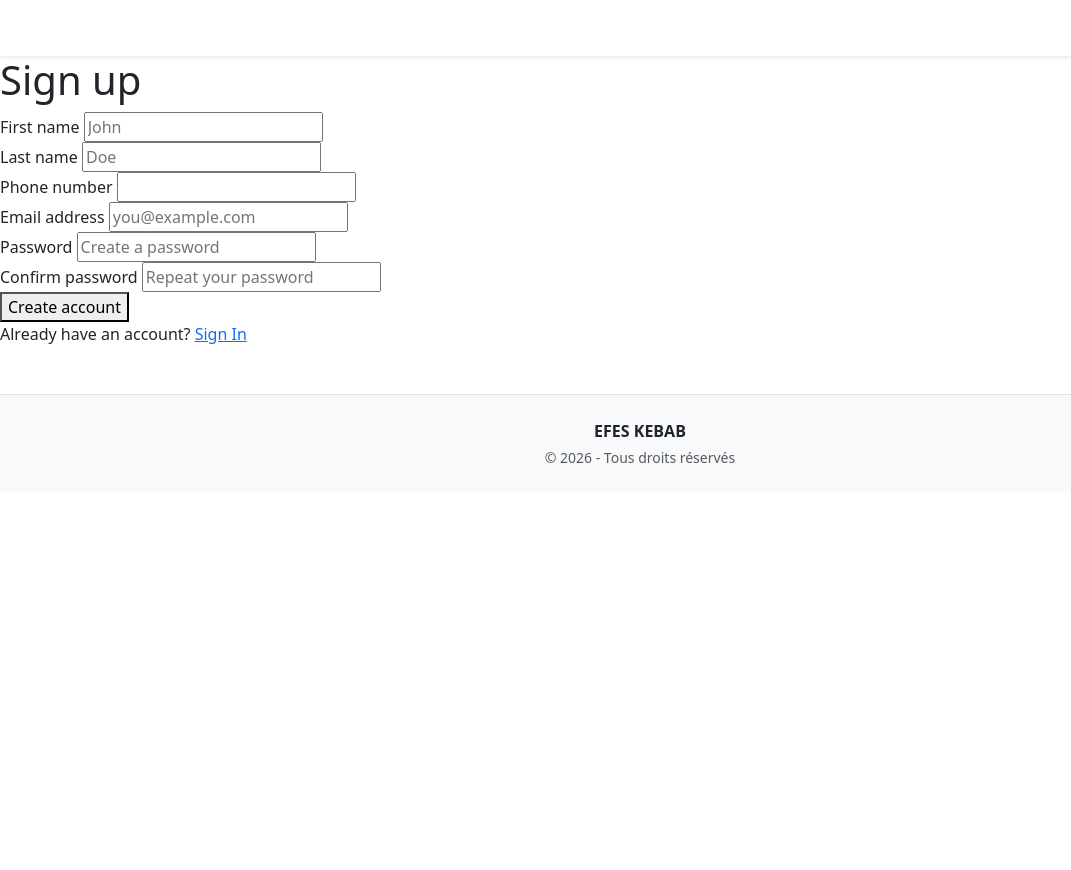
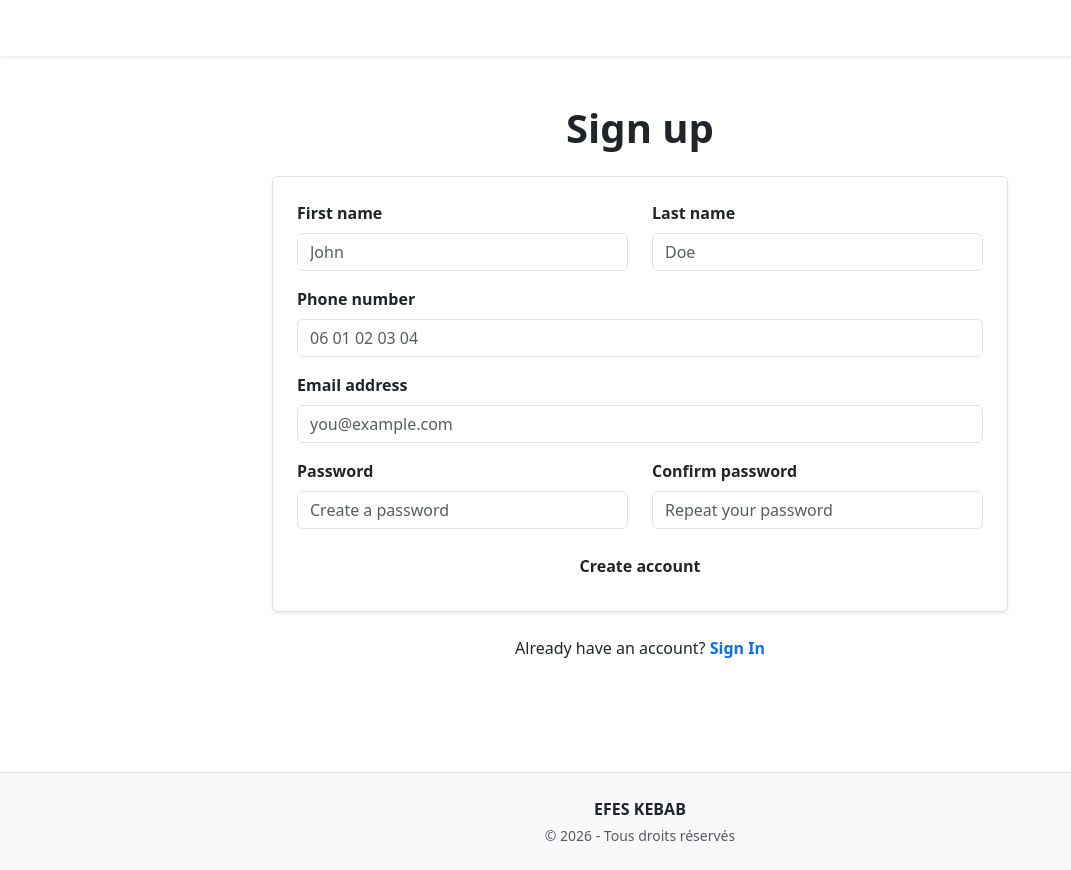
Before and after one commit to TheRefraction/WE4_Project, a PHP site: page /sign-up in a window 1280 px wide. Shown: the whole page, without its empty margins (0-1071 px from the left). Before the commit the page ends 463 px from the top, so only its background shows below. Run offline with PHP 8.4, Linux system fonts and the light colour scheme.

Commit message:
css on sign in / sign up
added css on sign in / up pages, fixed an error in code so style.css is
loaded on all pages.

```diff
--- a/src/app/views/partials/header.php
+++ b/src/app/views/partials/header.php
@@ -7,7 +7,6 @@
     <link href="https://cdn.jsdelivr.net/npm/bootstrap@5.3.3/dist/css/bootstrap.min.css" rel="stylesheet">
     <link rel="stylesheet" href="/assets/css/style.css">
 
-    <link rel="stylesheet" href="style.css">
 </head>
 
 <body>
--- a/src/app/views/sign-up.php
+++ b/src/app/views/sign-up.php
@@ -1,55 +1,64 @@
 <?php include 'partials/header.php'; ?>
 
-<main>
-    <h1>Sign up</h1>
+    <main class="container py-5">
+        <div class="row justify-content-center">
+            <div class="col-md-8">
+                <h1 class="text-center mb-4 text-pourpre fw-bold">Sign up</h1>
 
-    <!-- Print errors if any have been made during the POST sign up process -->
                 <?php if (isset($_SESSION['errors'])): ?>
-        <div>
+                    <div class="alert alert-danger">
+                        <ul class="mb-0 small fw-bold">
                             <?php foreach ($_SESSION['errors'] as $error): ?>
-                <p><?= htmlspecialchars($error) ?></p>
+                                <li><?= htmlspecialchars($error) ?></li>
                             <?php endforeach; ?>
+                        </ul>
                     </div>
-
                     <?php unset($_SESSION['errors']); ?>
                 <?php endif; ?>
 
-    <form method="POST" action="/sign-up">
-        <div>
-            <label for="first_name">First name</label>
-            <input type="text" id="first_name" name="first_name" placeholder="John" required>
+                <form method="POST" action="/sign-up" class="bg-white p-4 border rounded shadow-sm">
+                    <div class="row">
+                        <div class="col-md-6 mb-3">
+                            <label for="first_name" class="form-label fw-semibold">First name</label>
+                            <input type="text" id="first_name" name="first_name" class="form-control" placeholder="John" required>
+                        </div>
+                        <div class="col-md-6 mb-3">
+                            <label for="last_name" class="form-label fw-semibold">Last name</label>
+                            <input type="text" id="last_name" name="last_name" class="form-control" placeholder="Doe" required>
+                        </div>
                     </div>
 
-        <div>
-            <label for="last_name">Last name</label>
-            <input type="text" id="last_name" name="last_name" placeholder="Doe" required>
+                    <div class="mb-3">
+                        <label for="phone" class="form-label fw-semibold">Phone number</label>
+                        <input type="tel" id="phone" name="phone" class="form-control" placeholder="06 01 02 03 04">
                     </div>
 
-        <div>
-            <!-- TODO: Add country prefix ? auto spacing ? -->
-            <label for="phone">Phone number</label>
-            <input type="number" id="phone" name="phone">
+                    <div class="mb-3">
+                        <label for="email" class="form-label fw-semibold">Email address</label>
+                        <input type="email" id="email" name="email" class="form-control" placeholder="you@example.com" required>
                     </div>
 
-        <div>
-            <label for="email">Email address</label>
-            <input type="email" id="email" name="email" placeholder="you@example.com" required>
+                    <div class="row">
+                        <div class="col-md-6">
+                            <label for="password" class="form-label fw-semibold">Password</label>
+                            <input type="password" id="password" name="password" class="form-control" placeholder="Create a password" required>
+                        </div>
+                        <div class="col-md-6">
+                            <label for="confirm_password" class="form-label fw-semibold">Confirm password</label>
+                            <input type="password" id="confirm_password" name="confirm_password" class="form-control" placeholder="Repeat your password" required>
+                        </div>
                     </div>
 
-        <div>
-            <label for="password">Password</label>
-            <input type="password" id="password" name="password" placeholder="Create a password" required>
+                    <div class="d-grid mt-3">
+                        <button type="submit" class="btn btn-pourpre fw-bold py-2">Create account</button>
                     </div>
-
-        <div>
-            <label for="confirm_password">Confirm password</label>
-            <input type="password" id="confirm_password" name="confirm_password" placeholder="Repeat your password" required>
-        </div>
-
-        <button type="submit">Create account</button>
                 </form>
 
-    <p>Already have an account? <a href="/sign-in">Sign In</a></p>
+                <p class="text-center mt-4">
+                    Already have an account? <a href="/sign-in" class="text-pourpre fw-bold text-decoration-none">Sign In</a>
+                </p>
+            </div>
+        </div>
     </main>
 
 <?php include 'partials/footer.php'; ?>
```
Also changed, not shown: src/app/views/sign-in.php (+21 -15 lines), src/public/assets/css/style.css. Lines whose indentation alone changed are shown as unchanged.
